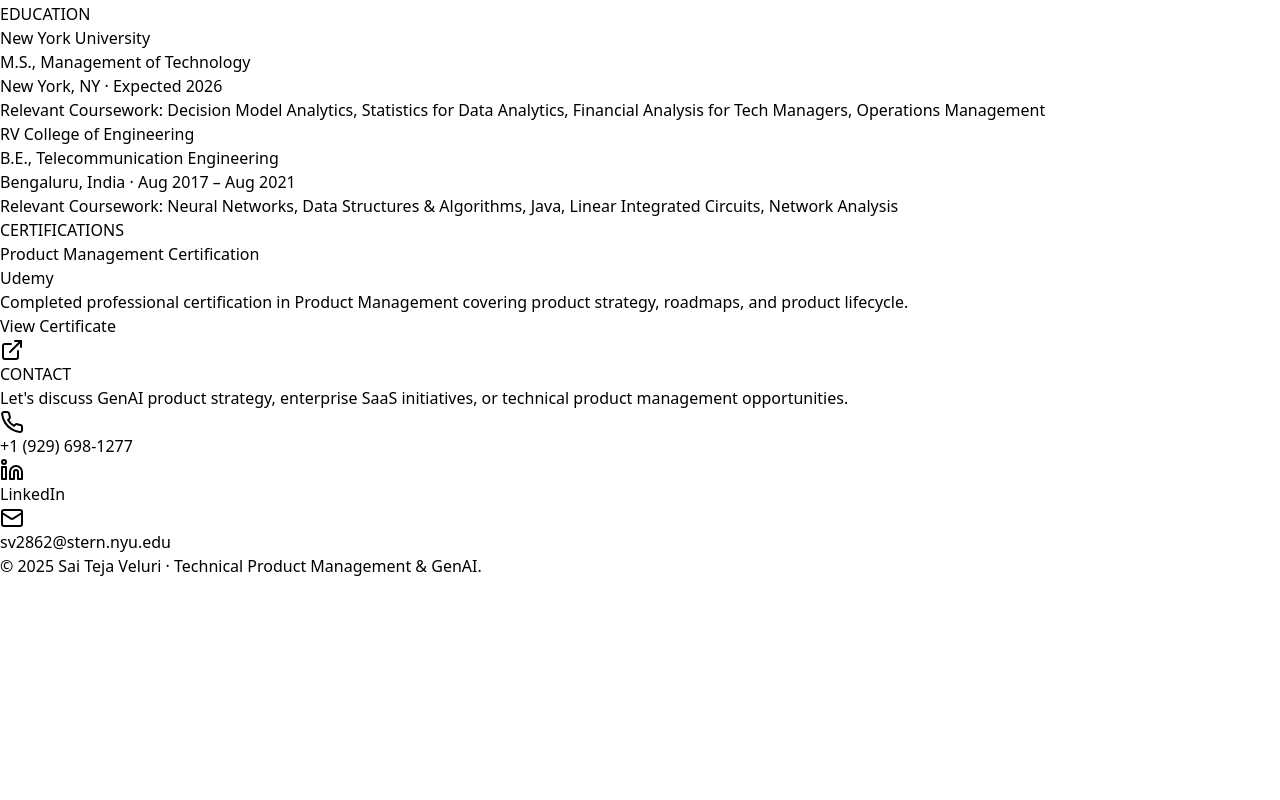
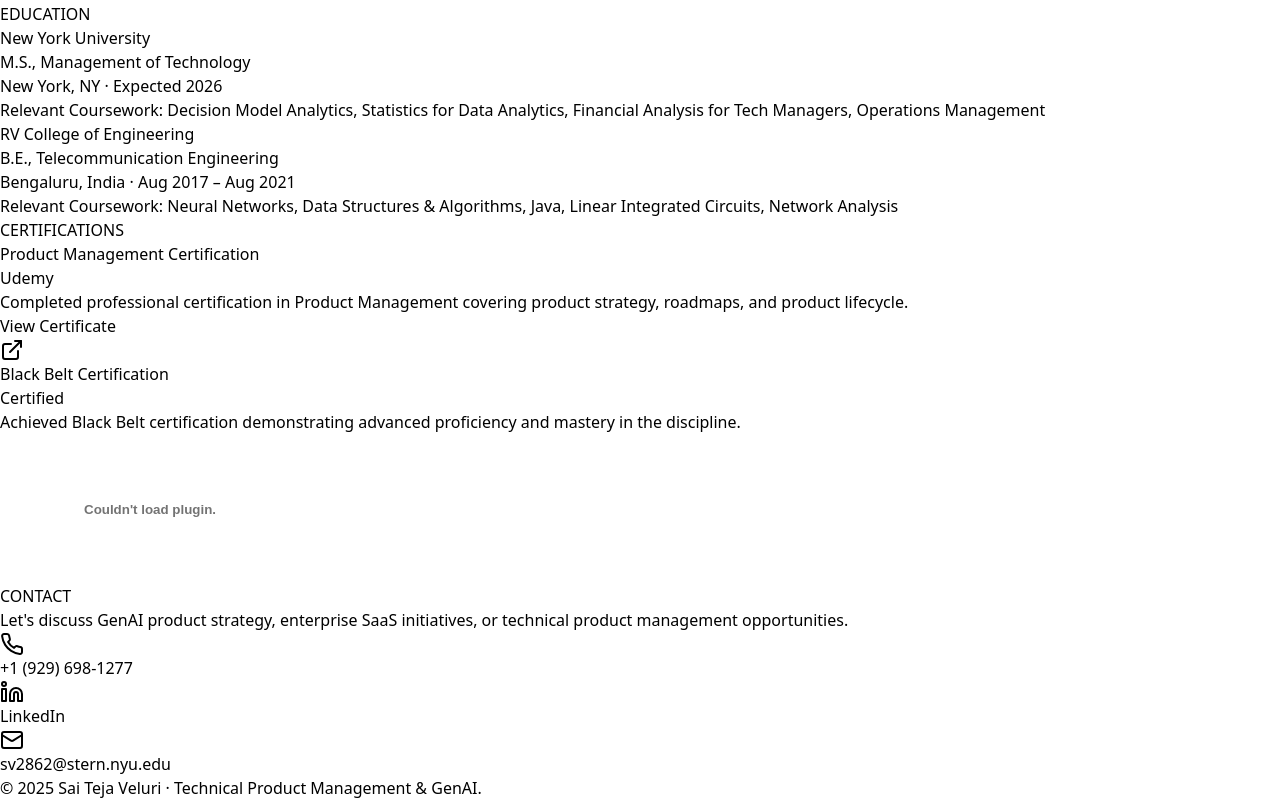
Before and after one commit to Code-With-Khushiii/Sai-Teja, a React (Vite) app: page / in a window 1280 px wide. Shown: the part 4133-4933 px from the top of the page. Before the commit the page ends 4711 px from the top, so only its background shows below. Built offline with nearby package versions, Linux system fonts and the light colour scheme; a web font is replaced by a local one.

Commit message:
add changes

```diff
--- a/src/App.tsx
+++ b/src/App.tsx
@@ -226,6 +226,12 @@ function App() {
       platform: "Udemy",
       description: "Completed professional certification in Product Management covering product strategy, roadmaps, and product lifecycle.",
       link: "https://drive.google.com/file/d/1FmRQMjwOmukZzLUq8730MkYSgibtxeiv/view"
+    },
+    {
+      title: "Black Belt Certification",
+      platform: "Certified",
+      description: "Achieved Black Belt certification demonstrating advanced proficiency and mastery in the discipline.",
+      image: "public/black belt certificate.pdf"
     }
   ];
 
@@ -712,9 +718,19 @@ function App() {
                 <h3 className="text-2xl font-display text-black tracking-wide">{cert.title}</h3>
                 <p className="text-brown font-medium">{cert.platform}</p>
                 <p className="text-brown leading-relaxed font-light">{cert.description}</p>
+                {cert.link && (
                   <a href={cert.link} target="_blank" rel="noopener noreferrer" className="text-brown leading-relaxed font-light hover:text-black transition-colors hover:underline">
                     View Certificate <ExternalLink className="w-4 h-4 ml-2 inline-block" />
                   </a>
+                )}
+                {cert.image && (
+                  <embed
+                    src={cert.image}
+                    type="application/pdf"
+                    className="mt-4 w-full max-h-[480px] rounded-sm border border-brown/10"
+                    title={cert.title}
+                  />
+                )}
               </div>
             ))}
           </div>
```
Also changed, not shown: 1 other file (tests, documents, lock files or other folders). Lines whose indentation alone changed are shown as unchanged.
